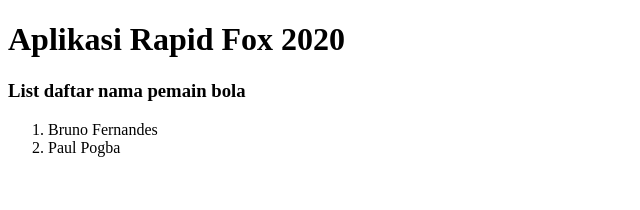
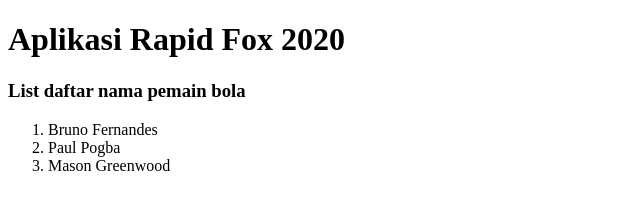
Before and after one commit to i01107/rapid-fox-gitflow, a plain HTML site: page client/index.html in a window 1280 px wide. Shown: the whole page, without its empty margins (0-640 px from the left). Drawn offline with Linux system fonts and the light colour scheme.

Commit message:
Update file client/index.html - menambahkan M. Greenwood

```diff
--- a/client/index.html
+++ b/client/index.html
@@ -13,6 +13,7 @@
   <ol>
     <li>Bruno Fernandes</li>
     <li>Paul Pogba</li>
+    <li>Mason Greenwood</li>
   </ol>
 </body>
 </html>
```
